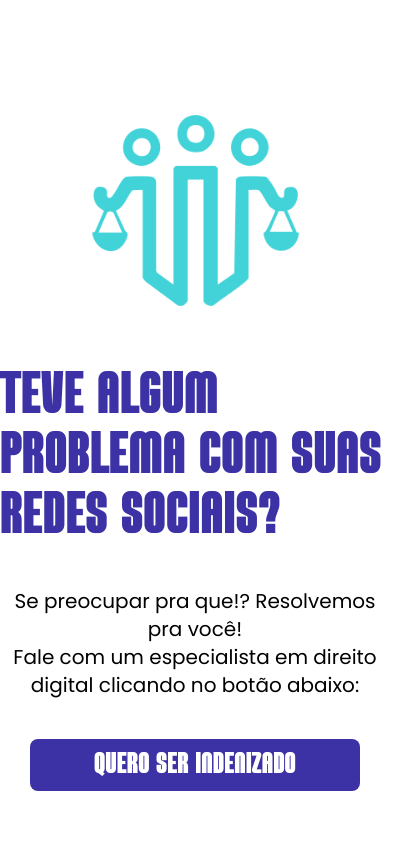
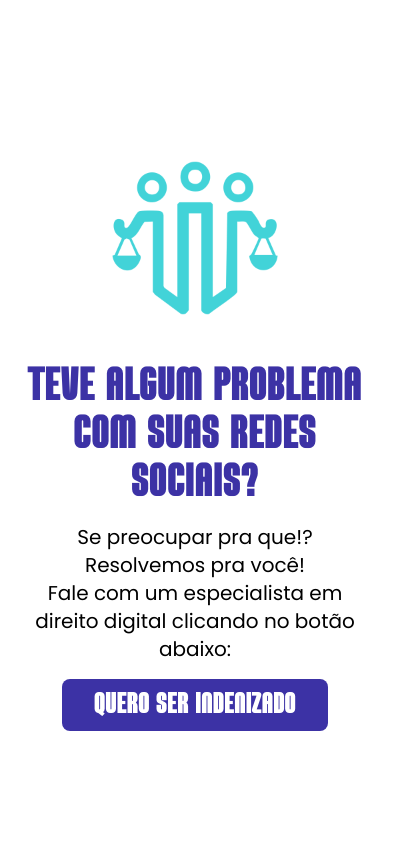
Before and after one commit to leandrohl/pro-consumidor, a Next.js app: page / in a window 390 px wide. Shown: the top 844 px of the page, 411 px wide, since content can reach past the window. Built offline with nearby package versions, Linux system fonts and the light colour scheme.

Commit message:
feat: mobile responsive

```diff
--- a/src/app/page.tsx
+++ b/src/app/page.tsx
@@ -1,17 +1,19 @@
-import BannerTop from "@/components/BannerTop";
-import ContactUs from "@/components/ContactUs";
-import News from "@/components/News";
-import Services from "@/components/Services";
-import Testimonials from "@/components/Testimonials";
+import BannerTop from "@/components/organisms/BannerTop";
+import ContactUs from "@/components/organisms/ContactUs";
+import Footer from "@/components/organisms/Footer";
+import News from "@/components/organisms/News";
+import Services from "@/components/organisms/Services";
+import Testimonials from "@/components/organisms/Testimonials";
 
 export default function Home() {
   return (
-    <div className="">
+    <div>
       <BannerTop />
       <Services />
       <News />
       <Testimonials />
       <ContactUs />
+      <Footer />
     </div>
   );
 }
--- a/src/components/BannerTop.tsx
+++ /dev/null
@@ -1,26 +0,0 @@
-
-import Logo from '@/assets/images/logo.png'
-import Image from 'next/image'
-import Button from './Button'
-
-export default function BannerTop() {
-  return (
-    <section className='flex flex-col items-center justify-center w-full h-screen'>
-      <Image
-        src={Logo}
-        alt='logo'
-        width={313}
-        priority
-      />
-      <h1 className='font-dinamica text-6xl text-primary'>TEVE ALGUM PROBLEMA COM SUAS REDES SOCIAIS?</h1>
-      <h2 className='text-center py-10 text-xl'>
-        Se preocupar pra que!? Resolvemos pra você!
-        <br/>
-        Fale com um especialista em direito digital clicando no botão abaixo:
-      </h2>
-      <Button className='px-16 py-2'>
-        Quero ser indenizado
-      </Button>
-    </section>
-  )
-}
--- a/src/components/Button.tsx
+++ b/src/components/atoms/Button.tsx
@@ -21,7 +21,7 @@ export default function Button({
   return (
     <button
       type="button"
-      className={`px-4 py-2 transition font-dinamica text-3xl cursor-pointer rounded-lg ${classNameButton} ${className}`}
+      className={`px-4 py-2 transition font-dinamica text-2xl cursor-pointer rounded-lg ${classNameButton} ${className}`}
       {...props}
     >
       {children}
--- a/src/components/Carousel.tsx
+++ b/src/components/molecules/Carousel.tsx
@@ -3,7 +3,7 @@
 import 'swiper/css';
 import { Swiper, SwiperSlide } from "swiper/react"
 import { Navigation, Pagination } from 'swiper/modules';
-import '../styles/carousel.css'
+import '@/styles/carousel.css'
 import ArrowLeft from "@/assets/icons/arrow-left.svg"
 import ArrowRight from "@/assets/icons/arrow-right.svg"
 import Image from 'next/image'
--- /dev/null
+++ b/src/components/organisms/BannerTop.tsx
@@ -0,0 +1,41 @@
+"use client"
+import React, { useEffect, useState } from 'react'
+
+import Logo from '@/assets/images/logo.png'
+import Image from 'next/image'
+import Button from '../atoms/Button'
+
+export default function BannerTop() {
+  const [logoWidth, setLogoWidth] = useState(250)
+
+  useEffect(() => {
+    const handleResize = () => {
+      setLogoWidth(window.innerWidth >= 768 ? 313 : 250)
+    }
+
+    handleResize()
+    window.addEventListener('resize', handleResize)
+
+    return () => window.removeEventListener('resize', handleResize)
+  }, [])
+
+  return (
+    <section className='flex flex-col items-center justify-center w-full h-screen px-4'>
+      <Image
+        src={Logo}
+        alt='logo'
+        width={logoWidth}
+        priority
+      />
+      <h1 className='font-dinamica text-5xl md:text-6xl text-primary text-center '>TEVE ALGUM PROBLEMA COM SUAS REDES SOCIAIS?</h1>
+      <h2 className='text-center py-4 md:py-10 text-xl'>
+        Se preocupar pra que!? Resolvemos pra você!
+        <br/>
+        Fale com um especialista em direito digital clicando no botão abaixo:
+      </h2>
+      <Button className='px-8 md:px-16 py-2 text-3xl'>
+        Quero ser indenizado
+      </Button>
+    </section>
+  )
+}
--- a/src/components/ContactUs.tsx
+++ b/src/components/organisms/ContactUs.tsx
@@ -4,8 +4,8 @@ import { useState } from 'react'
 
 import Background from '@/assets/images/background-social-media.jpg'
 import Image from 'next/image'
-import Button from './Button'
-import Input from './Input'
+import Button from '../atoms/Button'
+import Input from '../atoms/Input'
 
 export default function ContactUs() {
   const [value, setValue] = useState("");
@@ -14,22 +14,22 @@ export default function ContactUs() {
     <section>
       <div className="relative bg-primary justify-center flex flex-col items-center h-[400px] overflow-hidden">
         <Image src={Background} alt="background" className='opacity-10'/>
-        <div className='absolute flex flex-col items-center w-2/4 '>
-          <h2 className='font-dinamica text-5xl text-white text-center mb-8'> Nosso atendimento é 100% HUMANIZADO focado na especialidade de cada caso. </h2>
+        <div className='absolute flex flex-col items-center md:w-2/4 '>
+          <h2 className='font-dinamica text-4xl md:text-5xl text-white text-center mb-8 px-4 '> Nosso atendimento é 100% HUMANIZADO focado na especialidade de cada caso. </h2>
           <Button
             variant='primary-outlined'
-            className='px-12 py-4'
+            className='md:px-12 py-4 text-3xl!'
           >
             Falar com um especialista
           </Button>
         </div>
       </div>
       <div className='flex items-center justify-center my-16'>
-        <form className='flex flex-col items-center bg-primary rounded-4xl w-[700px] p-16'>
+        <form className='flex flex-col items-center bg-primary rounded-4xl w-[700px] mx-4 p-8 md:p-16'>
           <h3 className='text-white font-dinamica text-4xl text-center'>
-            UM DE NOSSOS ESPECIALISTAS <br/> ENTRARÁ EM CONTATO COM VOCÊ
+            UM DE NOSSOS ESPECIALISTAS ENTRARÁ EM CONTATO COM VOCÊ
           </h3>
-          <div className='flex flex-col gap-4 w-3/4 my-8'>
+          <div className='flex flex-col gap-4 w-full md:w-3/4 my-8'>
             <Input
               label='Nome completo'
               value={value}
@@ -63,7 +63,7 @@ export default function ContactUs() {
           </div>
           <Button
             variant='primary-outlined'
-            className='rounded-4xl! text-2xl!'
+            className='rounded-4xl!'
           >
             Enviar para um especialista
           </Button>
--- /dev/null
+++ b/src/components/organisms/Footer.tsx
@@ -0,0 +1,27 @@
+"use client"
+import Image from 'next/image'
+import Logo from '@/assets/icons/logo.svg'
+
+export default function Footer() {
+
+  return (
+    <footer className="relative px-8 py-8 bg-primary flex flex-col overflow-hidden">
+      <div className='flex flex-col md:flex-row items-center justify-between'>
+        <div className='md:w-1/3' >
+          <Image src={Logo} alt="logo" />
+        </div>
+        <p className='text-white text-center md:w-1/3 my-8'>
+          A Pro Consumidor, startup jurídica, foi criada para ajudar você a garantir compensações justas por problemas e contratempos em suas redes sociais.
+        </p>
+        <div className='w-1/3'>
+          {/* <span className='text-white text-center' >
+            Entre em contato:
+          </span> */}
+        </div>
+      </div>
+      <span className='text-white text-center text-sm mt-16'>
+       Copyright © 2025. Feito por Pro Consumidor
+      </span>
+    </footer>
+  )
+}
--- a/src/components/News.tsx
+++ b/src/components/organisms/News.tsx
@@ -2,8 +2,8 @@
 
 import { news } from "@/data/news";
 import Image from "next/image";
-import Button from "./Button";
-import Carousel from "./Carousel";
+import Button from "../atoms/Button";
+import Carousel from "../molecules/Carousel";
 
 export default function News() {
   return (
--- a/src/components/Services.tsx
+++ b/src/components/organisms/Services.tsx
@@ -4,8 +4,8 @@ import Image from "next/image";
 export default function Services() {
   return (
     <section className="bg-primary flex flex-col items-center py-16">
-      <h3 className="font-dinamica text-white text-5xl">Direito do consumidor sem burocracia e com transparência</h3>
-      <p className="text-white text-xl pb-16 pt-2">Nós podemos te ajudar em casos de:</p>
+      <h3 className="font-dinamica text-white text-5xl text-center">Direito do consumidor sem burocracia e com transparência</h3>
+      <p className="text-white text-xl pb-16 pt-2 text-center">Nós podemos te ajudar em casos de:</p>
       <div className="grid md:grid-cols-3 gap-12 px-4 md:px-12">
         { services.map(service => (
           <div key={service.id} className="flex flex-col items-center bg-white rounded-xl p-8 shadow-xl">
--- a/src/components/Testimonials.tsx
+++ b/src/components/organisms/Testimonials.tsx
@@ -2,7 +2,7 @@
 
 import { testimonials } from "@/data/testimonials";
 import Image from "next/image";
-import Carousel from "./Carousel";
+import Carousel from "../molecules/Carousel";
 import StarIcon from "@/assets/icons/star.svg";
 
 export default function Testimonials() {
@@ -18,7 +18,7 @@ export default function Testimonials() {
       <Carousel
         items={testimonials}
         renderItem={item => (
-          <div key={item.id} className="flex flex-col py-8 px-6  bg-white mx-2 my-2 rounded-xl">
+          <div key={item.id} className="flex flex-col py-8 px-6 bg-white shadow-2xl mx-2 my-2 rounded-xl">
             <div className="flex items-center">
               <Image src={item.image} alt={item.avaliation} className="rounded-full h-12 w-12 mr-4"/>
               <div className="flex flex-col">
```
Also changed, not shown: src/assets/icons/logo.svg (added), src/components/Card.tsx (deleted), src/components/atoms/Input.tsx (renamed from src/components/Input.tsx).
